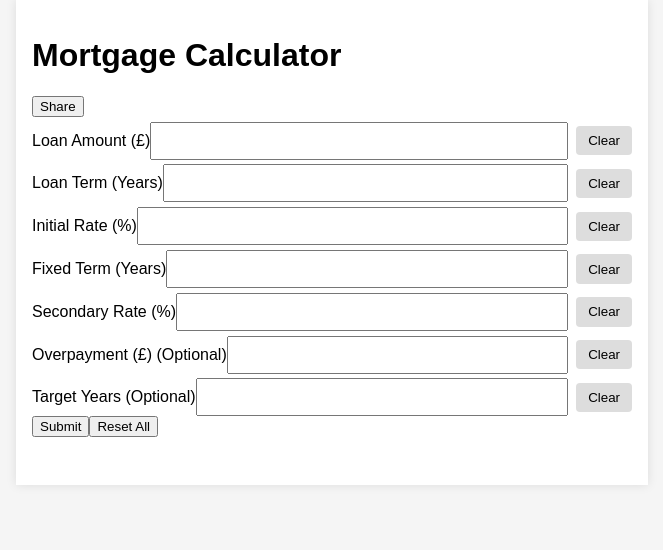
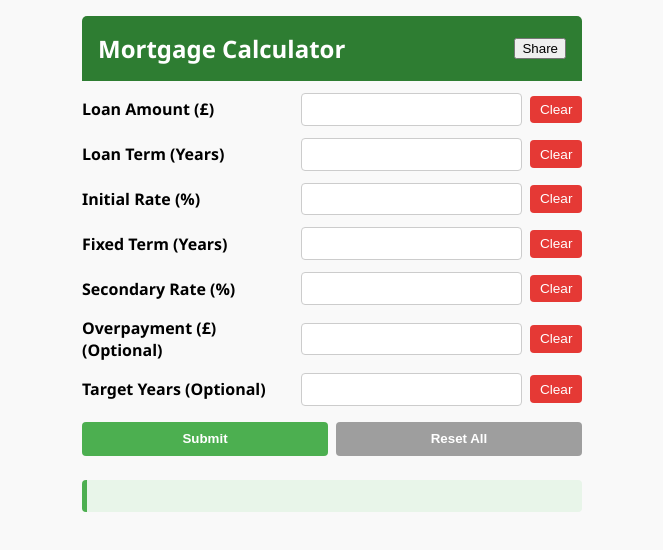
Before and after one commit to Ampdrew06/Mortgage-Calculator, a React (Create React App) app: page / in a window 1280 px wide. Shown: the top 550 px of the page, without its empty margins (308-971 px from the left). Built offline with nearby package versions, Linux system fonts and the light colour scheme.

Commit message:
Update App.css

```diff
--- a/src/App.css
+++ b/src/App.css
@@ -1,87 +1,118 @@
 body {
-  font-family: Arial, sans-serif;
   margin: 0;
-  background: #f5f5f5;
+  font-family: 'Segoe UI', Tahoma, Geneva, Verdana, sans-serif;
+  background-color: #f9f9f9;
 }
 
 .container {
+  max-width: 500px;
+  margin: 0 auto;
   padding: 1rem;
-  max-width: 600px;
-  margin: auto;
-  background: white;
-  box-shadow: 0 0 10px rgba(0,0,0,0.1);
 }
 
-.header {
-  background-color: #2a7a42;
+header {
+  background-color: #2e7d32;
   color: white;
   padding: 1rem;
   display: flex;
   justify-content: space-between;
   align-items: center;
-  margin: -1rem -1rem 1rem -1rem;
+  border-radius: 5px 5px 0 0;
 }
 
-.header h1 {
-  font-size: 1.4rem;
+header h1 {
   margin: 0;
+  font-size: 1.5rem;
 }
 
-.share-button {
-  background: white;
-  color: #2a7a42;
-  border: none;
-  padding: 0.3rem 0.7rem;
-  font-weight: bold;
-  border-radius: 5px;
-  cursor: pointer;
-  font-size: 0.8rem;
+.icon-buttons {
+  display: flex;
+  gap: 0.5rem;
 }
 
-.input-group label {
-  display: block;
-  margin-top: 1rem;
-  font-weight: bold;
+.icon-buttons button {
+  background: white;
+  color: #2e7d32;
+  border: none;
+  padding: 0.3rem 0.6rem;
+  font-size: 0.8rem;
+  border-radius: 4px;
+  cursor: pointer;
 }
 
 .input-row {
   display: flex;
   align-items: center;
-  margin-top: 0.3rem;
+  gap: 0.5rem;
+  margin: 0.75rem 0;
+  flex-wrap: nowrap;
+}
+
+.input-row label {
+  flex: 1.4;
+  font-weight: bold;
 }
 
 .input-row input {
   flex: 1;
-  padding: 0.5rem;
-  margin-right: 0.5rem;
+  padding: 0.4rem;
   font-size: 1rem;
+  border: 1px solid #ccc;
+  border-radius: 4px;
 }
 
-.input-row button {
-  padding: 0.45rem 0.75rem;
-  background: #ddd;
+.clear-btn {
+  background-color: #e53935;
+  color: white;
+  border: none;
+  padding: 0.4rem 0.6rem;
+  border-radius: 4px;
+  cursor: pointer;
+  font-size: 0.85rem;
+}
+
+.clear-btn:hover {
+  background-color: #c62828;
+}
+
+.action-row {
+  display: flex;
+  justify-content: space-between;
+  margin-top: 1rem;
+}
+
+.submit-btn,
+.reset-btn {
+  flex: 1;
+  background-color: #4caf50;
+  color: white;
+  font-weight: bold;
+  padding: 0.6rem;
   border: none;
   border-radius: 4px;
   cursor: pointer;
+  margin-right: 0.5rem;
 }
 
-.submit-group {
-  margin-top: 1.5rem;
-  text-align: center;
+.reset-btn {
+  background-color: #9e9e9e;
+  margin-right: 0;
 }
 
-.submit-button {
-  background-color: #4CAF50;
-  color: black;
-  padding: 0.7rem 2rem;
-  font-size: 1rem;
-  border: none;
-  border-radius: 6px;
-  cursor: pointer;
+.submit-btn:hover {
+  background-color: #388e3c;
+}
+
+.reset-btn:hover {
+  background-color: #757575;
 }
 
 .results {
-  margin-top: 2rem;
+  margin-top: 1.5rem;
+  background-color: #e8f5e9;
+  border-left: 5px solid #4caf50;
+  padding: 1rem;
+  border-radius: 4px;
 }
 
 .results p {
```
